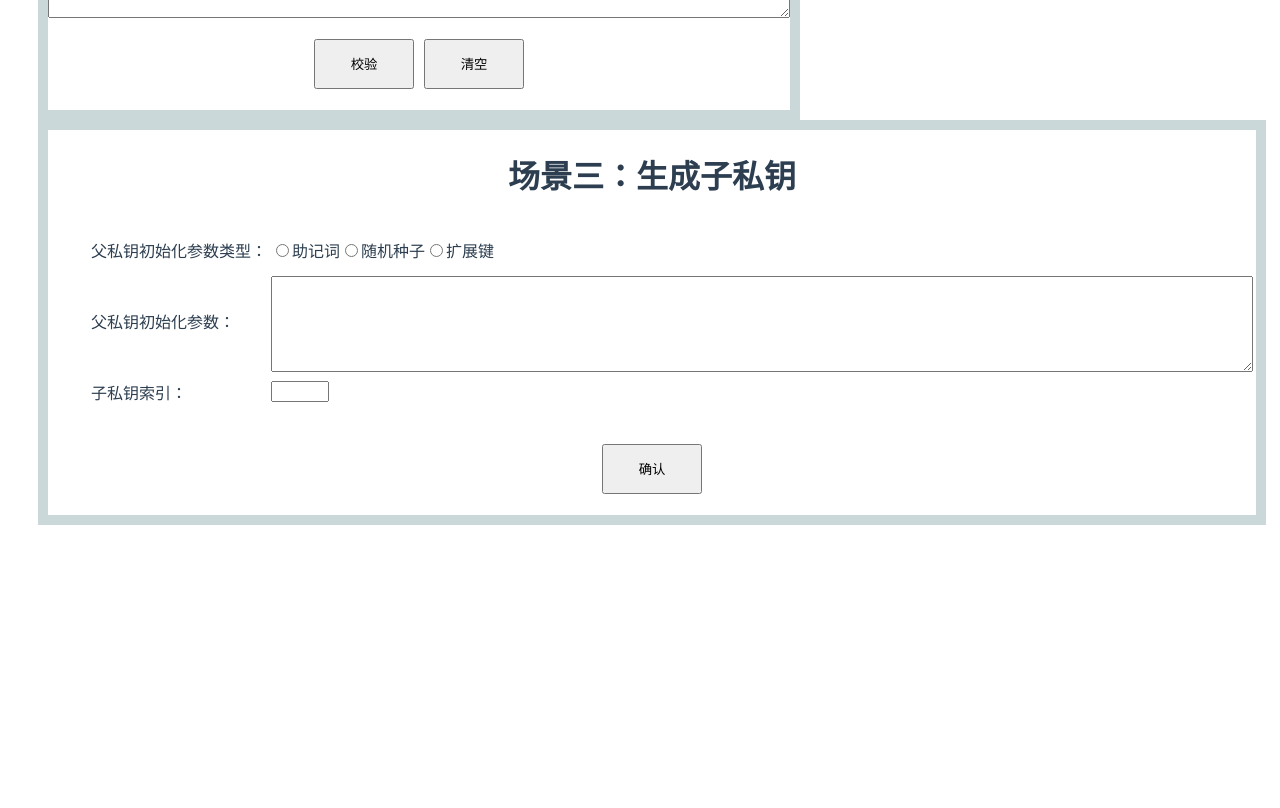
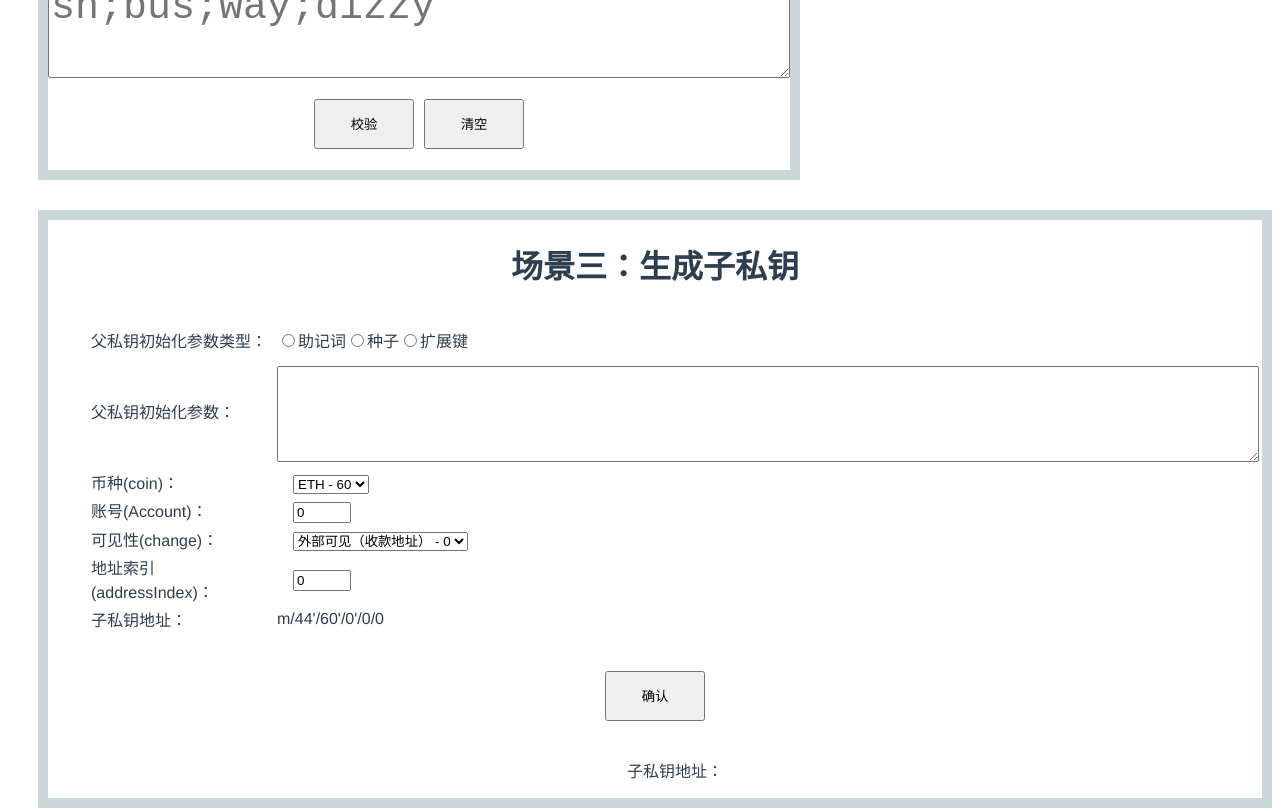
Before and after one commit to dwusiq/ethereum-learn, a Vue app in the folder web/hd-wallet/: page /wallet in a window 1280 px wide. Shown: the part 760-1568 px from the top of the page. Before the commit the page ends 1285 px from the top, so only its background shows below. Built offline with nearby package versions, Linux system fonts and the light colour scheme.

Commit message:
部分完成动态生成子私钥

```diff
--- a/web/hd-wallet/src/views/Wallet.vue
+++ b/web/hd-wallet/src/views/Wallet.vue
@@ -34,11 +34,11 @@
           <tr>
             <td>父私钥初始化参数类型：</td>
             <td>
-              <input type="radio" id="mnemonic" value="{{ParentkeyInitTypeEnum.Mnemonic}}" v-model="parentkeyInitType">
+              <input type="radio" id="mnemonic" value="0" v-model="parentkeyInitType">
               <label for="mnemonic">助记词</label>
-              <input type="radio" id="seed" value="{{ParentkeyInitTypeEnum.Seed}}" v-model="parentkeyInitType">
-              <label for="seed">随机种子</label>
-              <input type="radio" id="extendedKey" value="ExtendedKey" v-model="parentkeyInitType">
+              <input type="radio" id="seed" value="1" v-model="parentkeyInitType">
+              <label for="seed">种子</label>
+              <input type="radio" id="extendedKey" value="2" v-model="parentkeyInitType">
               <label for="extendedKey">扩展键</label>
             </td>
           </tr>
@@ -49,15 +49,44 @@
             </td>
           </tr>
           <tr>
-            <td>子私钥索引：</td>
+            <td>币种(coin)：</td>
             <td>
-              <input type="text" v-model="subsidiaryKeyIndex" style="width:50px;"/>
+              　<select v-model="coinType" @change="buildSubNodePath">
+    　        　  <option v-for="item in coinTypeList" v-bind:key="item.value" v-bind:value="item.value">{{item.name}} - {{item.value}}</option>
+　　            </select>
             </td>
+          </tr>
+          <tr>
+            <td>账号(Account)：</td>
+            <td>
+              　<input type="number" v-model="account" @change="buildSubNodePath" style="width:50px;"/>
+            </td>
+          </tr>
+          <tr>
+            <td>可见性(change)：</td>
+            <td>
+              　<select v-model="changeType" @change="buildSubNodePath">
+    　        　  <option v-for="item in changeTypeList" v-bind:key="item.value" v-bind:value="item.value">{{item.name}} - {{item.value}}</option>
+　　            </select>
+            </td>
+          </tr>
+          <tr>
+            <td>地址索引(addressIndex)：</td>
+            <td>
+              　<input type="number" v-model="addressIndex" @change="buildSubNodePath" style="width:50px;"/>
+            </td>
+          </tr>
+          <tr>
+            <td>子私钥地址：</td>
+            <td><span>{{subNodePath}}  </span></td>
           </tr>
         </table>
       </ul>
       <ul class="buttonBlock">
         <button class="button"  @click="generateSubsidiaryKey">确认</button>
+      </ul>
+      <ul>
+        子私钥地址：{{newKeyAddress}}
       </ul>
     </div>
   </div>
@@ -67,7 +96,7 @@
 
 <script lang="ts">
 import { ethers } from 'ethers';
-import { defineComponent} from 'vue'
+import { computed, defineComponent } from 'vue';
 
 
 enum ParentkeyInitTypeEnum {
@@ -97,12 +126,19 @@ export default defineComponent({
       //其他
       parentkeyInitType:"Mnemonic",
       parentkeyInitParam:"",
-      subsidiaryKeyIndex: null
+      newKeyAddress:"",
+      coinType:"60",
+      coinTypeList:[{ name: 'BTC', value: '0' },{ name: 'ETH', value: '60' }],
+      account:"0",
+      changeType:"0",
+      changeTypeList:[{ name: '外部可见（收款地址）', value: '0' },{ name: '内部可见（找零地址）', value: '1' }],
+      addressIndex:"0",
+      subNodePath:"m/44'/60'/0'/0/0",
     };
   },
 
 
- //setup(){
+//  setup(){
 //  },
 
   //函数在这里,就可以在模板中引用了
@@ -136,8 +172,31 @@ export default defineComponent({
    hideValidateMnemonicResult():void{
       this.validateMnemonicSuccess=false;
    },
+   buildSubNodePath():void{
+      this.subNodePath =  "m/44'/coinType'/account'/changeType/addressIndex"
+      .replace("coinType",this.coinType)
+      .replace("account",this.account)
+      .replace("changeType",this.changeType)
+      .replace("addressIndex",this.addressIndex);
+   },
    generateSubsidiaryKey():void{
-     console.log(ParentkeyInitTypeEnum.Mnemonic);
+     let parentHdNode=null;
+     if(ParentkeyInitTypeEnum.Mnemonic==this.parentkeyInitType){
+       parentHdNode = ethers.utils.HDNode.fromMnemonic(this.parentkeyInitParam);
+     }else if(ParentkeyInitTypeEnum.Seed==this.parentkeyInitType){
+       parentHdNode = ethers.utils.HDNode.fromSeed(this.parentkeyInitParam);
+     }else if(ParentkeyInitTypeEnum.ExtendedKey==this.parentkeyInitType){
+      parentHdNode = ethers.utils.HDNode.fromExtendedKey(this.parentkeyInitParam);
+     }else{
+       alert("不支持的类型");
+       return;
+     }
+
+     console.log(parentHdNode);
+     console.log(parentHdNode.derivePath("m/44'/60'/1'/4/0"));
+    //  let subsidiaryHdNode = parentHdNode.neuter().derivePath("m/44'/60'/0'/0/0");
+    //  this.newKeyAddress = subsidiaryHdNode.address;
+  //  m/44'/60'/0'/0/0 0xa14acead97951e2be70d5d305d93a37cabd474426765f7272d96fb4b452f8a31
    }
   }
 })
@@ -150,6 +209,7 @@ export default defineComponent({
   flex-direction: column;  /* 按照列column(垂直方向)排列*/
   border:10px solid rgba(4, 64, 68, 0.205);
   margin-left: 30px;
+  margin-top: 30px;
   }
 
 .outBlock textarea{
```
